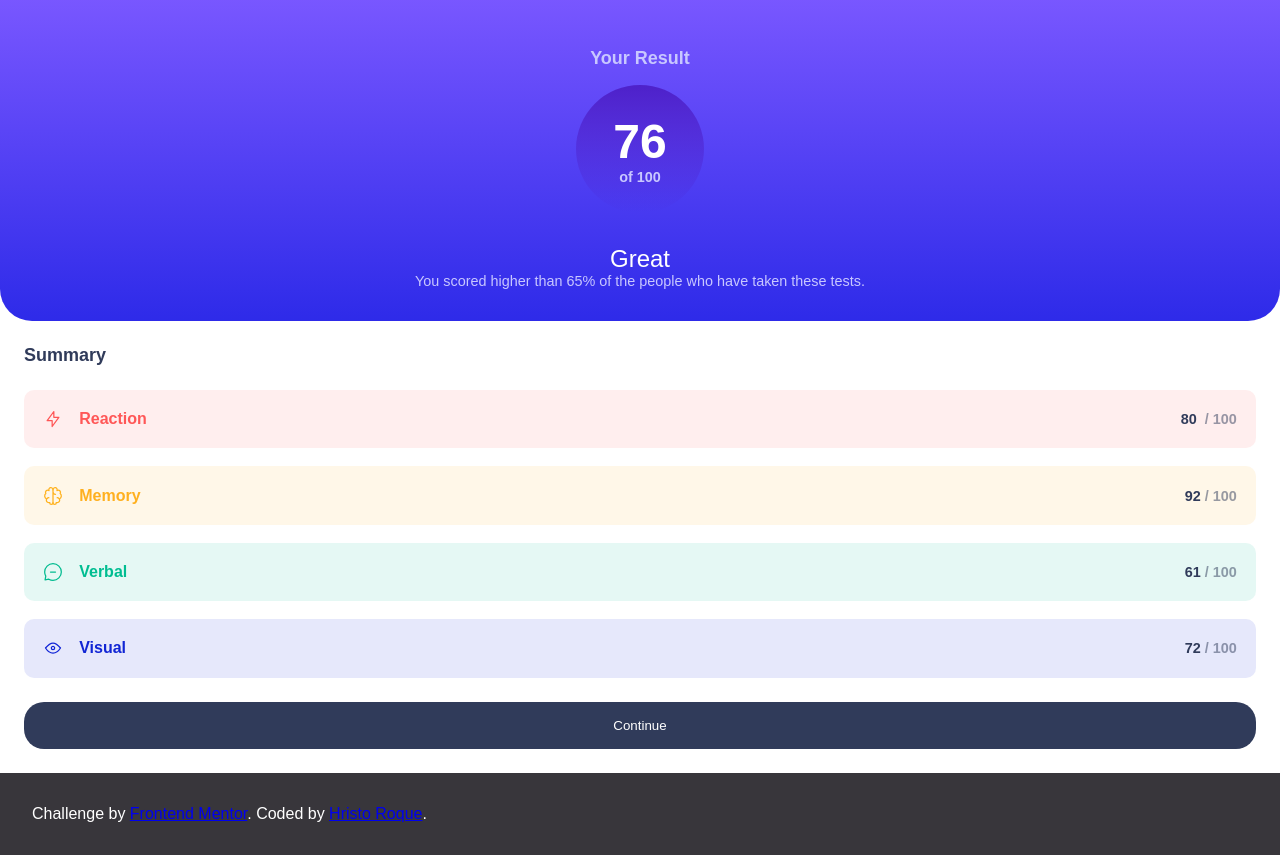
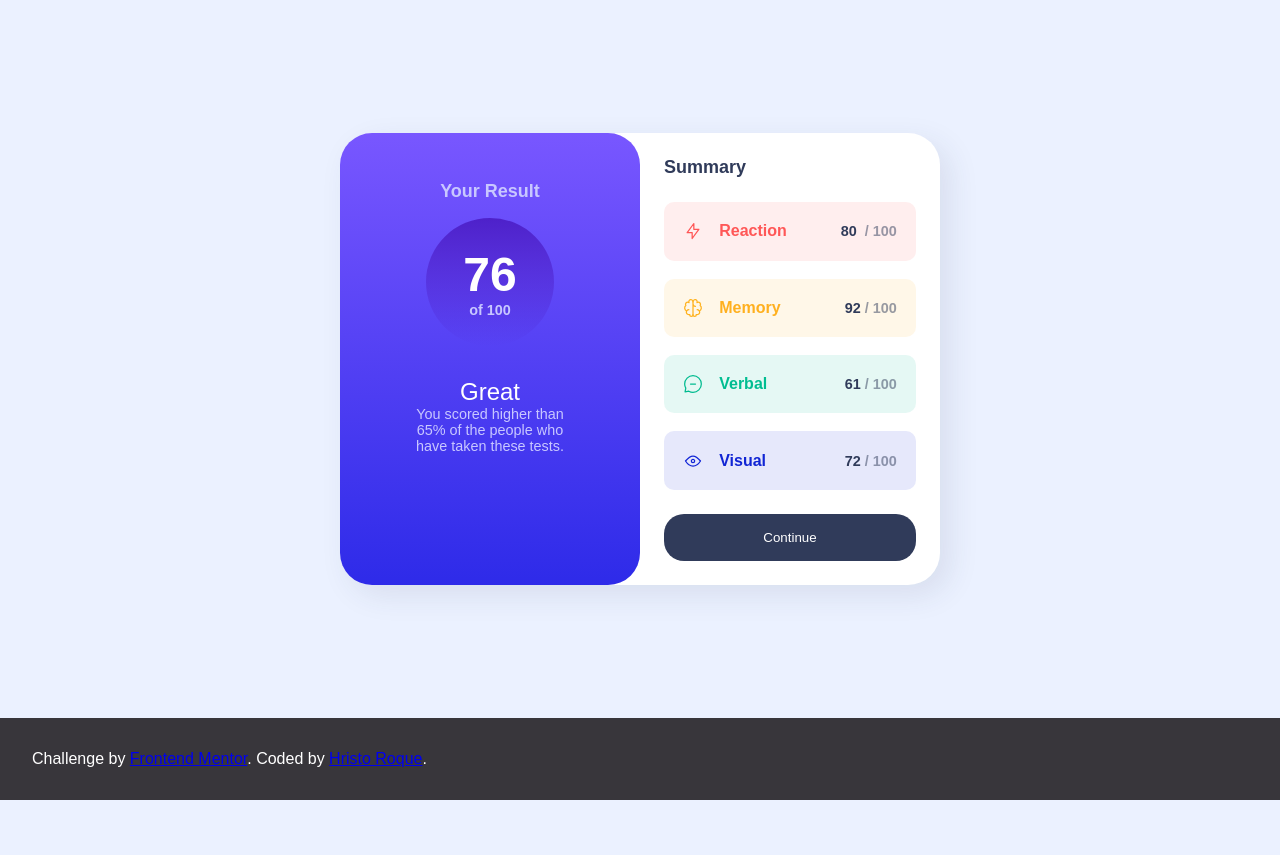
Before and after one commit to aroquega/FEM-results-summary-component, a plain HTML site: page index.html in a window 1280 px wide. After the commit the page ends 800 px from the top, so only its background shows below. Drawn offline with Linux system fonts and the light colour scheme.

Commit message:
fix: Añade primeros estilos desktop

```diff
--- a/style.css
+++ b/style.css
@@ -29,7 +29,13 @@
     --dark-gray-blue: hsl(var(--base-dark-gray-blue));
     --dark-gray-blue-transparent: hsla(var(--base-dark-gray-blue), 0.5);
 
+    --shadow-color: hsla(var(--base-dark-gray-blue), 0.1);
+
     font-family: 'Hanken Grotesk', sans-serif;;
+}
+
+body {
+    background-color: var(--pale-blue);
 }
 
 .layout {
@@ -55,6 +61,10 @@
 
 ul {
     list-style-type: none;
+}
+
+.card {
+    background-color: var(--white);
 }
 
 .card-header {
@@ -201,3 +211,28 @@ ul {
     color: var(--white);
     padding: 2rem;
 }
+
+
+@media screen and (min-width: 700px) {
+    .layout__main {
+        display: flex;
+        justify-content: center;
+        padding: 2rem;
+    }
+
+    .card {
+        max-width: 600px;
+        display: flex;
+        border-radius: 32px;
+        align-self: center;
+        box-shadow: 10px 10px 30px var(--shadow-color);
+    }
+
+    .card-header {
+        width: 50%;
+        border-radius: 32px;
+    }
+    .card-body {
+        width: 50%;
+    }
+}
```
